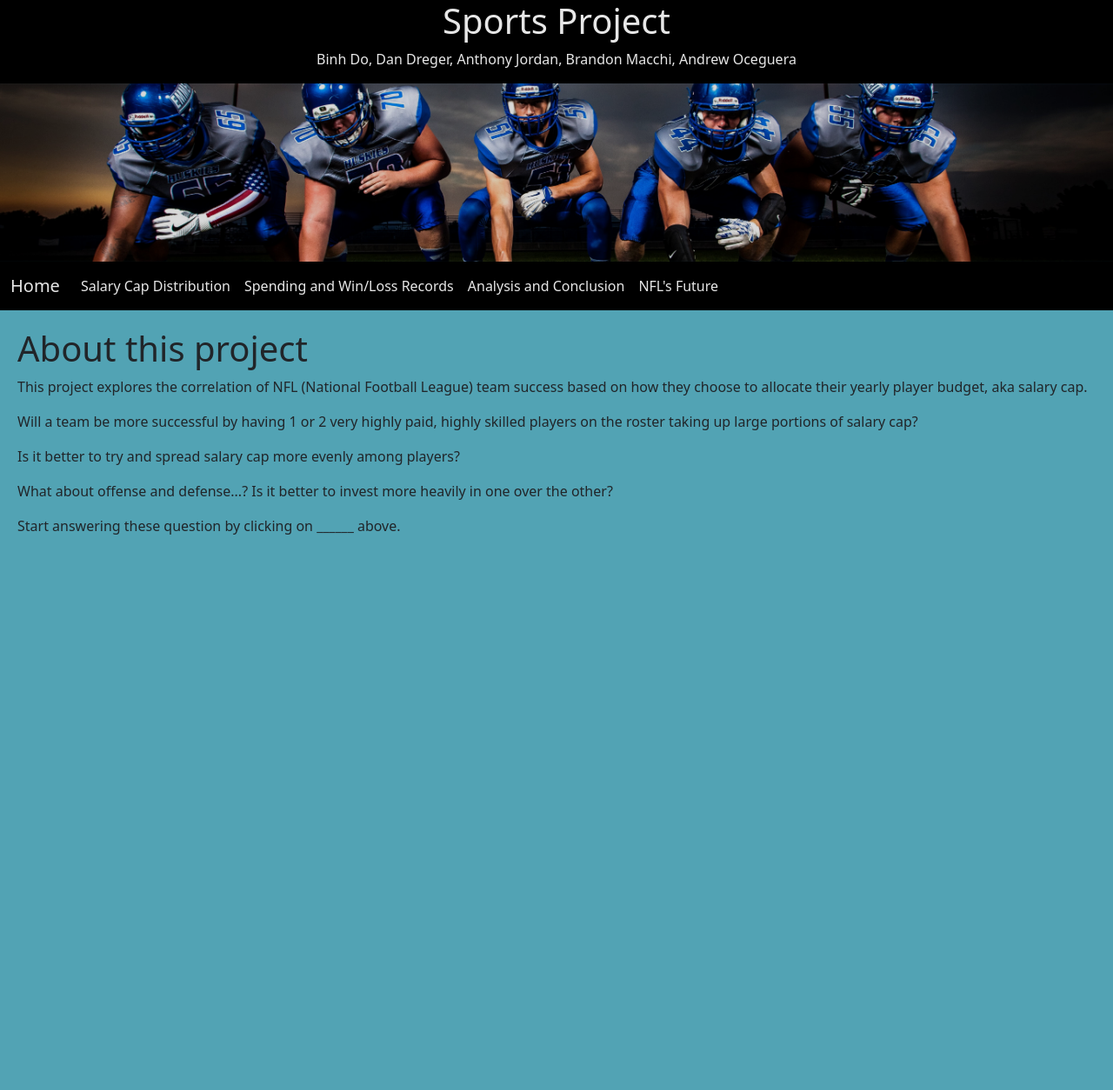
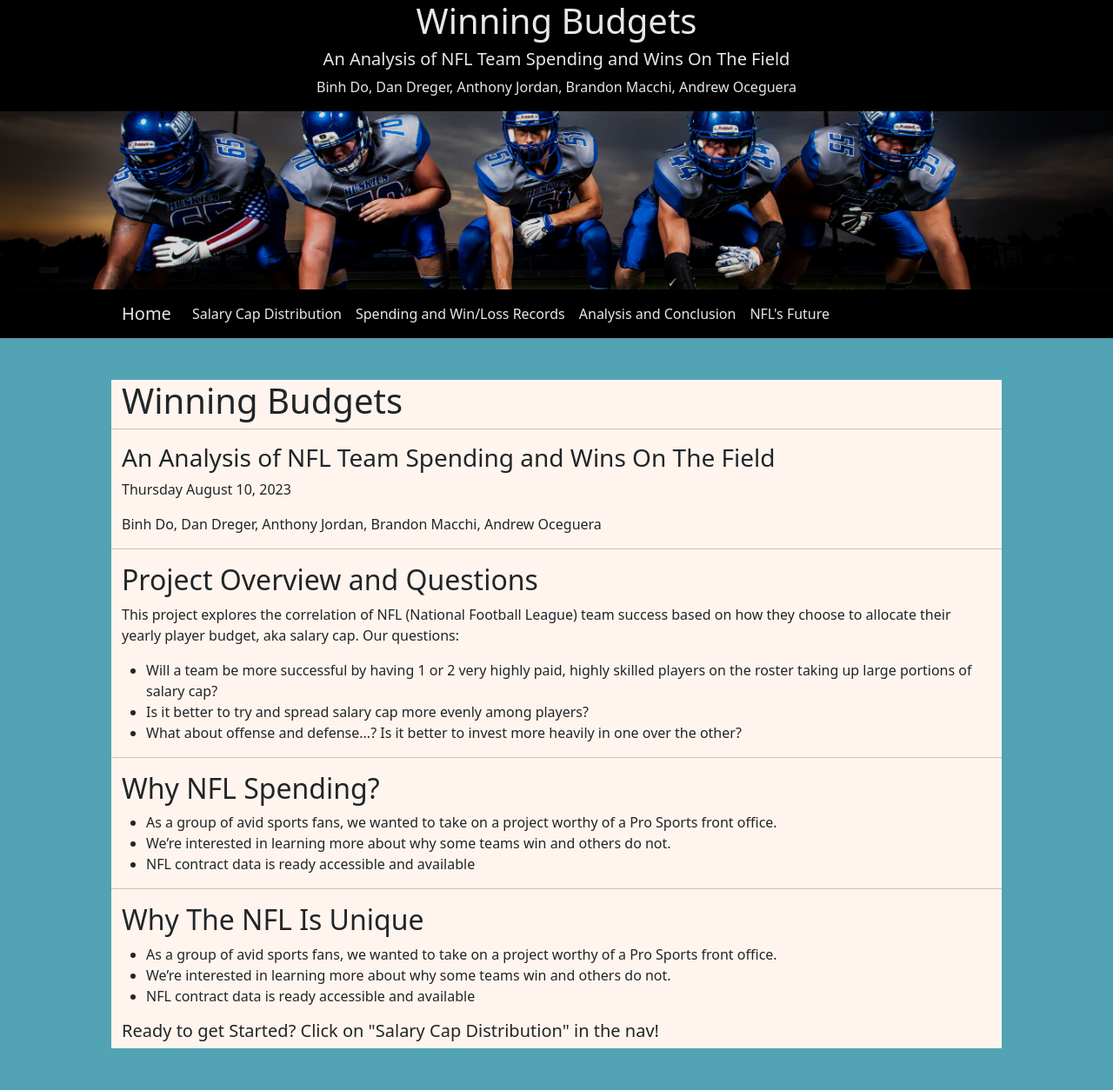
Before and after one commit to anthjordan/Sports_Project, a Flask app: page / in a window 1280 px wide. Shown: the whole page at 87% size. Before the commit the page ends 615 px from the top, so only its background shows below. Run offline with Flask 3, Linux system fonts and the light colour scheme; some libraries are stand-ins or nearby versions.

Commit message:
styling tweaks

```diff
--- a/static/css/style.css
+++ b/static/css/style.css
@@ -95,3 +95,7 @@ body {
   margin: 5px 0;    /* space between winners */
   display: inline-block; /* allows for horizontal centering inside #superbowlInfo */
 }
+
+ul.home {
+  padding-left: 40px;
+}
--- a/templates/index.html
+++ b/templates/index.html
@@ -34,14 +34,15 @@
   <div class="row" style="background-color: rgb(0, 0, 0);">
     <div class="container">
       <div class="column" style = "text-align: center; color: rgb(231, 231, 231);">
-        <h1>Sports Project</h1>
+        <h1>Winning Budgets</h1>
+        <h5>An Analysis of NFL Team Spending and Wins On The Field</h5>
         <p>Binh Do, Dan Dreger, Anthony Jordan, Brandon Macchi, Andrew Oceguera</p>
       </div>
     </div>
     <div class="column image col-lg-12" style=""></div>
   </div>
   <nav class="navbar navbar-expand-lg navbar-custom">
-    <div class="container-fluid">
+    <div class="container-fluid" style="margin:0rem 8rem;">
       <a class="navbar-brand" href="{{ url_for('home') }}">Home</a>
       <button class="navbar-toggler" type="button" data-bs-toggle="collapse" data-bs-target="#navbarNavAltMarkup" aria-controls="navbarNavAltMarkup" aria-expanded="false" aria-label="Toggle navigation">
         <span class="navbar-toggler-icon"></span>
@@ -58,14 +59,37 @@
   </nav>
   <div>
   <!-- <div class="container"> </> -->
-  <div class="section" style="text-align: left; margin: 20px;">
-    </p>
-    <h1>About this project</h1>
-    <p>This project explores the correlation of NFL (National Football League) team success based on how they choose to allocate their yearly player budget, aka salary cap.</p>
-    <p>Will a team be more successful by having 1 or 2 very highly paid, highly skilled players on the roster taking up large portions of salary cap?</p>
-    <p>Is it better to try and spread salary cap more evenly among players?</p>
-    <p>What about offense and defense...? Is it better to invest more heavily in one over the other?</p>
-    <p>Start answering these question by clicking on ______ above.</p>
+  <div class="main row" style="text-align: left; background-color: seashell;">
+    <h1>Winning Budgets</h1>
+    <hr>
+    <h3>An Analysis of NFL Team Spending and Wins On The Field</h3>
+    <p>Thursday August 10, 2023</p>
+    <p>Binh Do, Dan Dreger, Anthony Jordan, Brandon Macchi, Andrew Oceguera</p>
+    <hr>
+    <H2>Project Overview and Questions</H2>
+    <p>This project explores the correlation of NFL (National Football League) team success based on how they choose to allocate their yearly player budget, aka salary cap. Our questions:</p>
+    <ul class="home">
+      <li>Will a team be more successful by having 1 or 2 very highly paid, highly skilled players on the roster taking up large portions of salary cap?</li>
+      <li>Is it better to try and spread salary cap more evenly among players?</li>
+      <li>What about offense and defense...? Is it better to invest more heavily in one over the other?</li>
+    </ul>
+    <hr>
+    <H2>Why NFL Spending?</H2>
+    <ul class="home">
+      <li>As a group of avid sports fans, we wanted to take on a project worthy of a Pro Sports front office. </li>
+      <li>We’re interested in learning more about why some teams win and others do not. </li>
+      <li>NFL contract data is ready accessible and available  </li>
+    </ul>
+    <hr>
+    <h2>Why The NFL Is Unique</h2>
+    <ul class="home">
+      <li>As a group of avid sports fans, we wanted to take on a project worthy of a Pro Sports front office. </li>
+      <li>We’re interested in learning more about why some teams win and others do not. </li>
+      <li>NFL contract data is ready accessible and available  </li>
+    </ul>
+    <h5>Ready to get Started? Click on "Salary Cap Distribution" in the nav!</h5>
+
+
   </div>
 
 
```
Also changed, not shown: templates/analysis.html (+25 -21 lines), templates/andrewchart.html (+7 -7 lines), templates/binhchart.html (+5 -5 lines), templates/future.html (+5 -6 lines).
